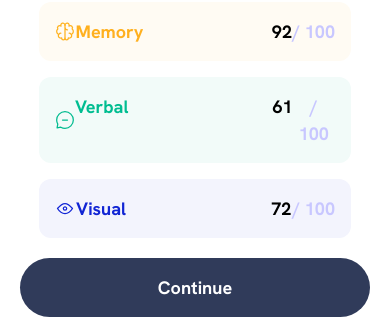
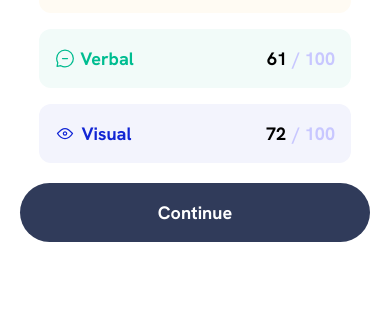
Before and after one commit to kalebemax/results-summary-component-main, a plain HTML site: page index.html in a window 390 px wide. Shown: the part 590-919 px from the top of the page. After the commit the page ends 844 px from the top, so only its background shows below. Drawn offline with nearby package versions, Linux system fonts and the light colour scheme.

Commit message:
html updated

```diff
--- a/index.html
+++ b/index.html
@@ -33,7 +33,7 @@
   >
     <main class="flex flex-col sm:flex-row sm:justify-center sm:items-center">
       <!-- Result div -->
-      <div class="flex flex-col justify-center items-center bg-gradient-to-b from-[#7857ff] to-[#2e2be9] rounded-b-3xl sm:rounded-3xl h-[400px] sm:h-[500px] mt-24 sm:mt-0 w-screen sm:w-[350px] font-medium">
+      <div class="flex flex-col justify-center items-center bg-gradient-to-b from-[#7857ff] to-[#2e2be9] rounded-b-3xl sm:rounded-3xl h-[400px] sm:h-[500px] sm:mt-0 w-screen sm:w-[350px] font-medium">
         <h1 class="font-semibold sm:text-2xl sm:mt-5">Your Result</h1>
         <div class="rounded-[100%] p-10 sm:p-16 mt-6 bg-gradient-to-b from-[#4e21ca] to-[#2421ca00]">
           <p class=" text-6xl text-white font-extrabold">76</p>
@@ -49,16 +49,16 @@
       shadow-2xl sm:rounded-r-3xl sm:p-5 sm:h-[500px]">
       <h3 class="text-[#303b5a] font-extrabold pl-14 sm:pl-3 mt-5 sm:mt-0 mb-3 text-xl sm:text-2xl self-start">Summary</h3>
         <div class="bg-[#FFF6F6] rounded-xl w-[80%] sm:w-80 m-2 p-4 flex justify-between">
-          <img src="images/icon-reaction.svg" alt="icon-reaction"> <p class="text-[#ff5757]">Reaction</p> <p class="text-black ml-32 sm:ml-20">80</p> / 100
+          <img src="images/icon-reaction.svg" alt="icon-reaction"> <p class="text-[#ff5757]">Reaction</p> <p class="text-black ml-28 sm:ml-20">80</p> / 100
         </div>
         <div class="bg-[#FFFBF3] rounded-xl w-[80%] sm:w-80 m-2 flex justify-between p-4">
-          <img src="images/icon-memory.svg" alt="icon-memory"> <p class="text-[#ffb01f]">Memory</p> <p class="text-black ml-32 sm:ml-20">92</p> / 100
+          <img src="images/icon-memory.svg" alt="icon-memory"> <p class="text-[#ffb01f]">Memory</p> <p class="text-black ml-28 sm:ml-20">92</p> / 100
         </div>
         <div class="bg-[#F2FBF9] rounded-xl w-[80%] sm:w-80 m-2 flex justify-between p-4">
-          <img src="images/icon-verbal.svg" alt="icon-verbal"> <p class="text-[#00bd91]">Verbal</p> <p class="text-black ml-36 sm:ml-24">61</p> / 100
+          <img src="images/icon-verbal.svg" alt="icon-verbal"> <p class="text-[#00bd91]">Verbal</p> <p class="text-black ml-32 sm:ml-24">61</p> / 100
         </div>
         <div class="bg-[#F3F4FD] rounded-xl w-[80%] sm:w-80 m-2 flex justify-between p-4">
-          <img src="images/icon-visual.svg" alt="icon-visual"> <p class="text-[#1125d4]">Visual</p> <p class="text-black ml-36 sm:ml-24">72</p> / 100
+          <img src="images/icon-visual.svg" alt="icon-visual"> <p class="text-[#1125d4]">Visual</p> <p class="text-black ml-32 sm:ml-24">72</p> / 100
         </div>
         <button class="bg-[#303b5a] hover:bg-[#4E21CA] active:opacity-70 transition-all text-white m-3 sm:mt-8 rounded-full p-4 w-[350px] sm:w-80">Continue</button>
       </div>
```
